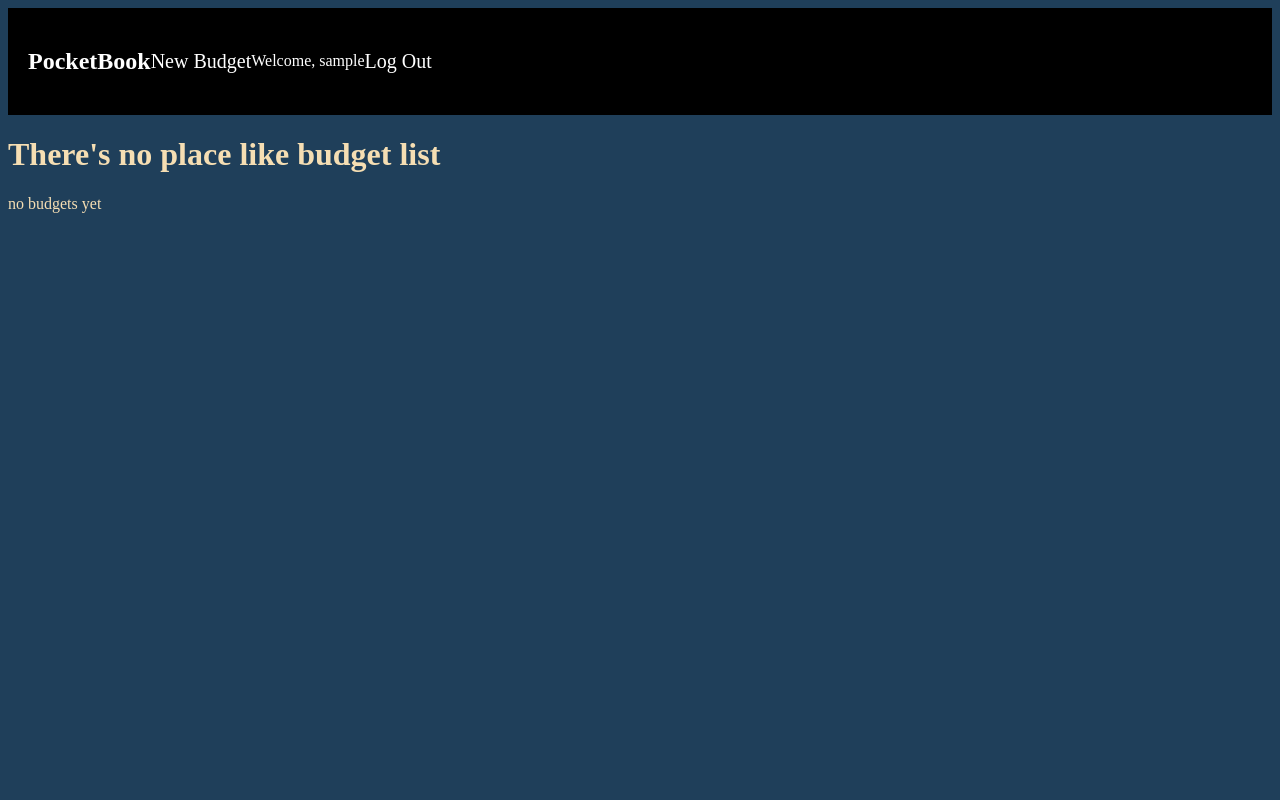
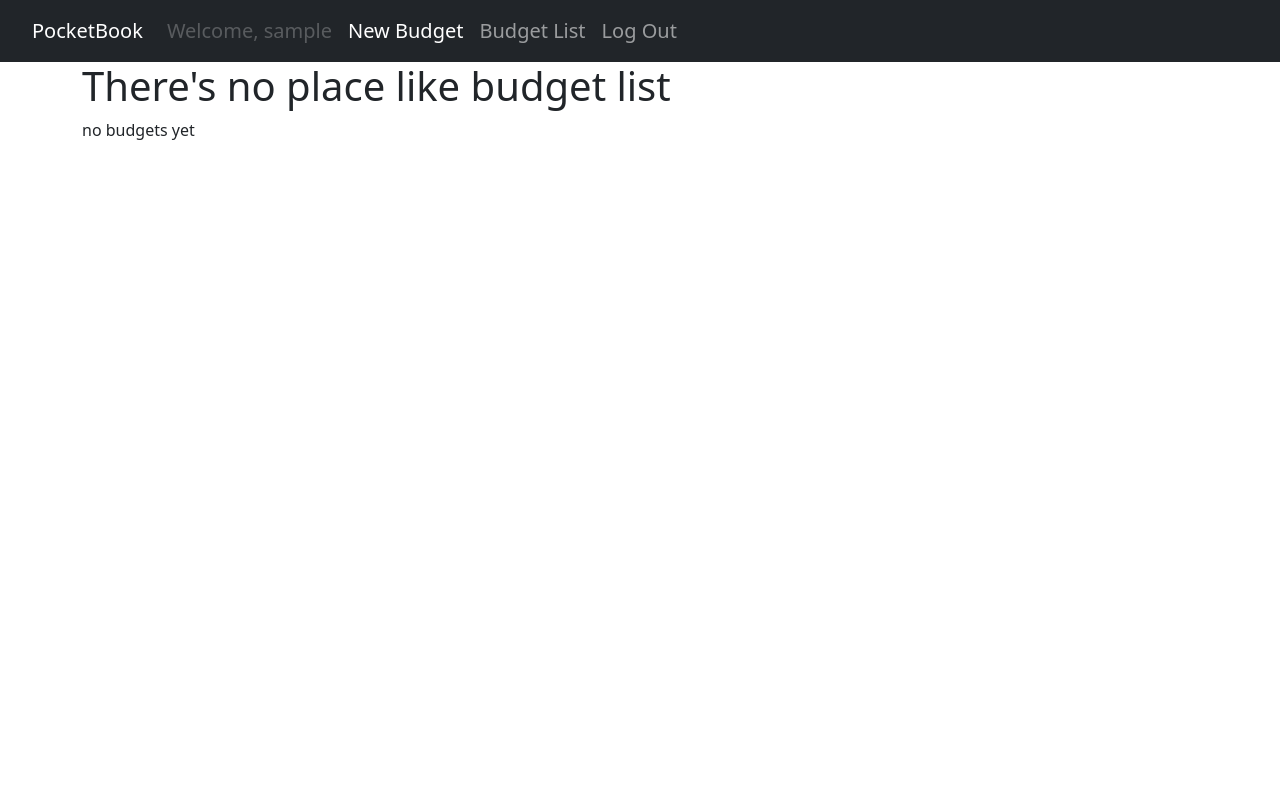
Before and after one commit to ttguitarnoob-dev/pocket-book, a Django app: page /budgets/ in a window 1280 px wide. Run offline with Django 4.2, Linux system fonts and the light colour scheme; the visitor is signed in with stand-in values (Sample User, id 1); data that the repository does not hold is empty.

Commit message:
styling added to navbar

```diff
--- a/main_app/static/styles/main.css
+++ b/main_app/static/styles/main.css
@@ -1,18 +1,25 @@
 body {
     background-color: rgb(31, 63, 90);
     color: wheat;
+    min-height: 100vh;
+
+}
+.navbar {
+    display: flex;
+
+
+
 }
 nav {
+    width: 100%;
     padding: 20px;
-    display: flex;
-    color: white;
-    background-color: black;
+    background-color: rgb(0, 0, 0);
 }
 
+
 .user-info {
-    padding-right: 10px;
     display: flex;
-    justify-content: center;
+    justify-content: flex-end;
     align-items: center;
 }
 
--- a/main_app/templates/base.html
+++ b/main_app/templates/base.html
@@ -7,12 +7,62 @@
     <meta charset="UTF-8">
     <meta http-equiv="X-UA-Compatible" content="IE=edge">
     <meta name="viewport" content="width=device-width, initial-scale=1.0">
+
     <link rel="stylesheet" href="{% static 'styles/main.css' %}">
-    <link rel="stylesheet" href="https://cdnjs.cloudflare.com/ajax/libs/font-awesome/5.15.4/css/all.min.css" />
+    <link href="https://cdn.jsdelivr.net/npm/bootstrap@5.1.3/dist/css/bootstrap.min.css" rel="stylesheet"
+        integrity="sha384-1BmE4kWBq78iYhFldvKuhfTAU6auU8tT94WrHftjDbrCEXSU1oBoqyl2QvZ6jIW3" crossorigin="anonymous">
     <title>PocketBook - {% block title %}{% endblock %}</title>
 </head>
 
 <body>
+    <nav class="navbar navbar-expand-lg navbar-dark bg-dark">
+        <div class="container-fluid">
+          <a class="navbar-brand" href="{% url 'home' %}">PocketBook</a>
+          <button class="navbar-toggler" type="button" data-bs-toggle="collapse" data-bs-target="#navbarNav" aria-controls="navbarNav" aria-expanded="false" aria-label="Toggle navigation">
+            <span class="navbar-toggler-icon"></span>
+          </button>
+          <div class="collapse navbar-collapse" id="navbarNav">
+            <ul class="navbar-nav">
+                {% if user.is_authenticated %}
+                <li class="nav-item">
+                  <a class="nav-link disabled">Welcome, {{ user.username }}</a>
+                </li>
+                <li class="nav-item">
+                    <a class="nav-link active" aria-current="page" href="{% url 'create_budget' %}">New Budget</a>
+                </li>
+                <li class="nav-item">
+                    <a class="nav-link" href="{% url 'budget_list' %}">Budget List</a>
+                </li>
+                <li class="nav-item">
+                  <a class="nav-link" href="{% url 'logout' %}">Log Out</a>
+              </li>
+              {% else %}
+              <li class="nav-item">
+                <a class="nav-link" href="{% url 'login' %}">Log In</a>
+            </li>
+            <li class="nav-item">
+                <a class="nav-link" href="{% url 'signup' %}">Sign Up</a>
+            </li>
+            </ul>
+            {% endif %}
+          </div>
+        </div>
+      </nav>
+    <!-- <ul class="nav nav-pills">
+        <li class="nav-item">
+          <a class="nav-link active" aria-current="page" href="{% url 'home' %}">PocketBook</a>
+        </li>
+        <li class="nav-item">
+          <a class="nav-link" href="#">Link</a>
+        </li>
+        <li class="nav-item">
+          <a class="nav-link" href="#">Link</a>
+        </li>
+        <li class="nav-item">
+          <a class="nav-link disabled">Disabled</a>
+        </li>
+      </ul> -->
+    <!-- <div class="navbar">
         <nav>
             <div>
                 <h1>PocketBook</h1>
@@ -30,6 +80,7 @@
                 {% endif %}
             </div>
         </nav>
+    </div> -->
     <div class="container">
 
         {% block content %}
@@ -37,6 +88,9 @@
         {% endblock %}
 
     </div>
+    <script src="https://cdn.jsdelivr.net/npm/bootstrap@5.1.3/dist/js/bootstrap.bundle.min.js"
+        integrity="sha384-ka7Sk0Gln4gmtz2MlQnikT1wXgYsOg+OMhuP+IlRH9sENBO0LRn5q+8nbTov4+1p"
+        crossorigin="anonymous"></script>
 </body>
 
 </html>
```
Also changed, not shown: main_app/templates/budget_detail.html (+3 -4 lines). Lines whose indentation alone changed are shown as unchanged.
